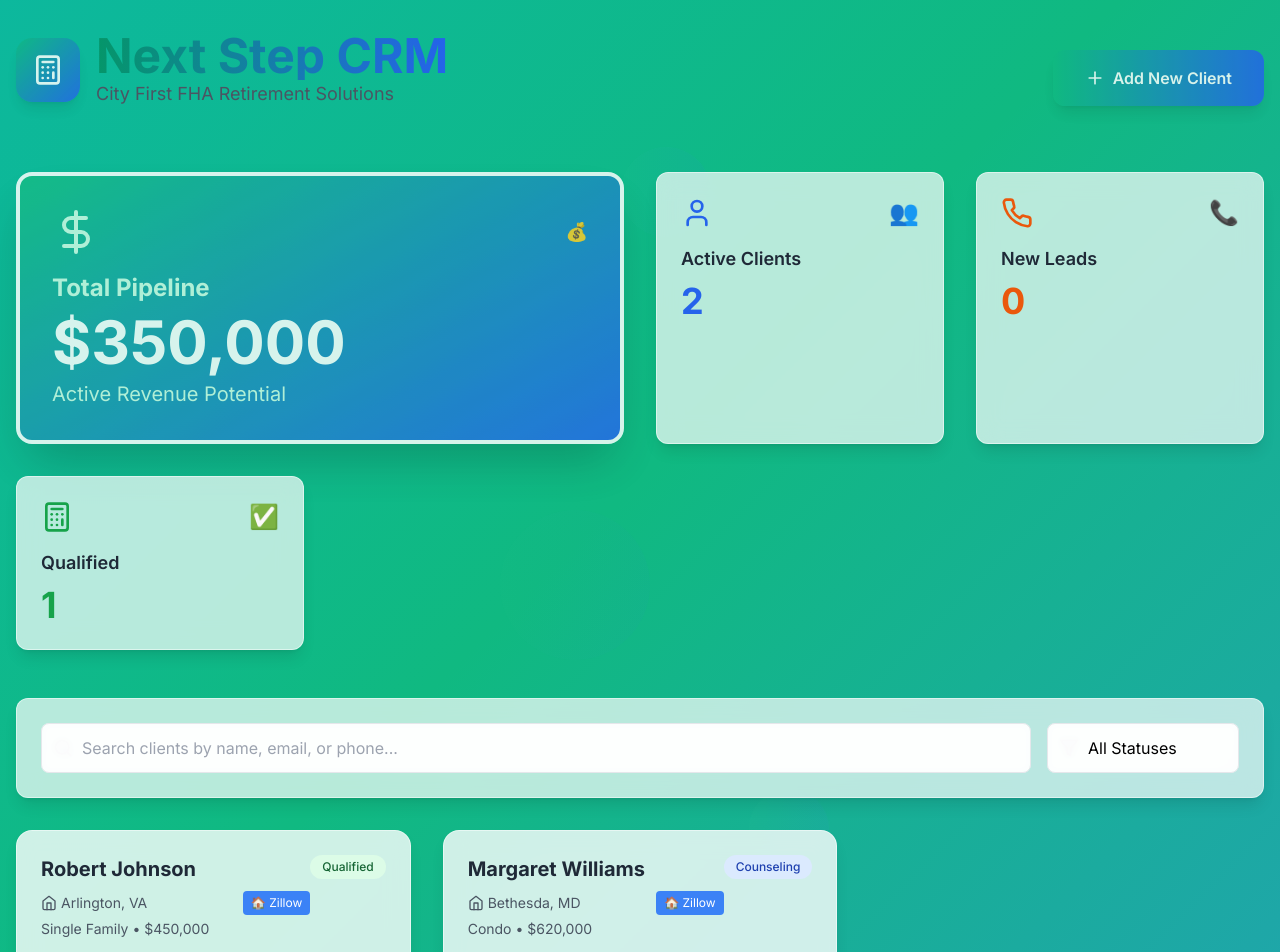
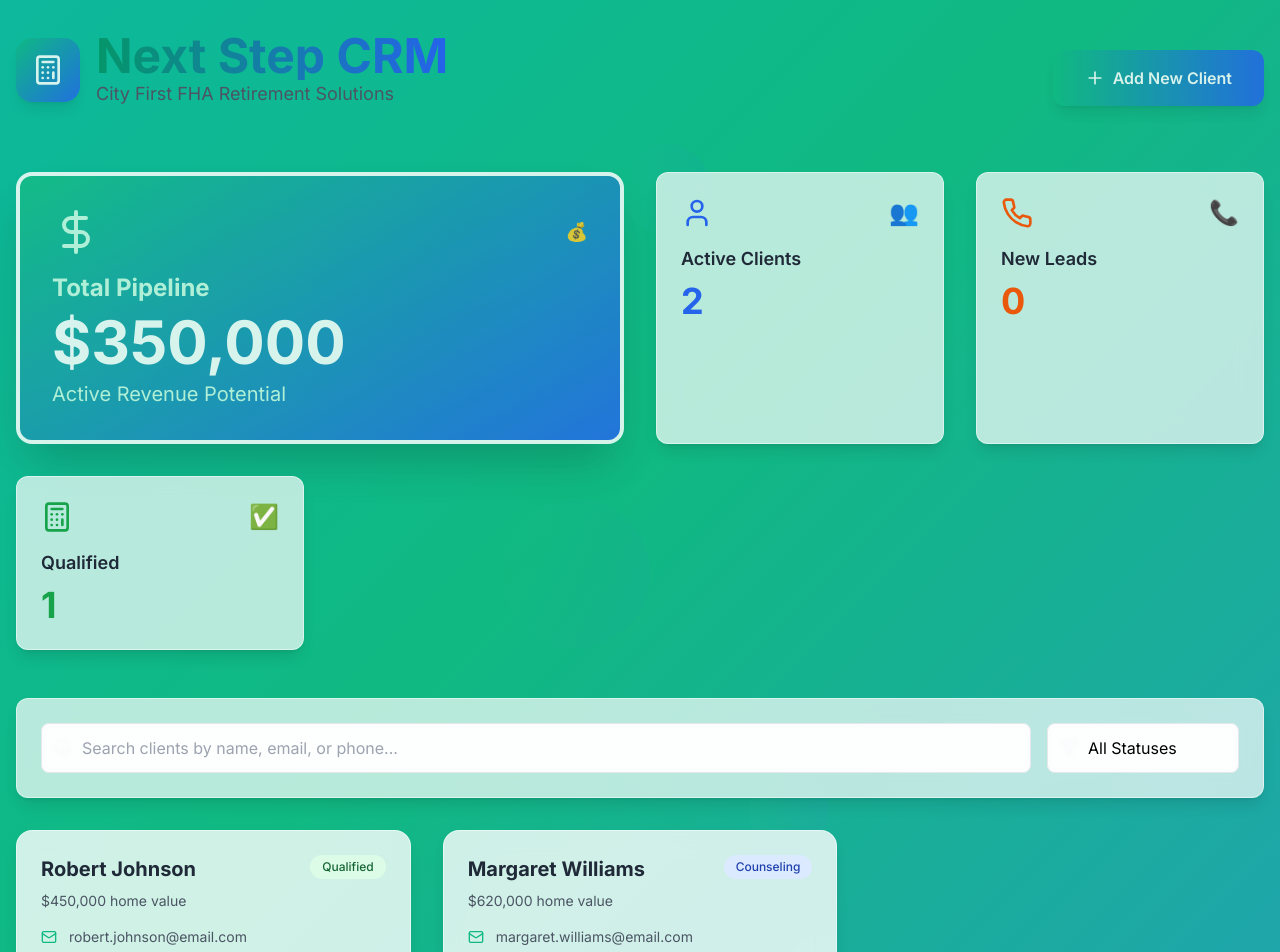
Before and after one commit to Jsherer42/next-step-crm, a Next.js app: page / in a window 1280 px wide. Shown: the top 952 px of the page. Built offline with nearby package versions, Linux system fonts and the light colour scheme.

Commit message:
Update page.tsx

```diff
--- a/src/app/page.tsx
+++ b/src/app/page.tsx
@@ -1,9 +1,9 @@
 'use client'
 
 import { useState, useEffect } from 'react'
-import { Search, Plus, Phone, Mail, Home as HomeIcon, DollarSign, Calendar, Filter, Edit2, Eye, X, Save, Calculator, User } from 'lucide-react'
+import { Search, Plus, Phone, Mail, Home, DollarSign, Calendar, Filter, Edit2, Eye, X, Save, Calculator, User } from 'lucide-react'
 
-// Client interface with address fields
+// Client interface
 interface Client {
   id: string
   first_name: string
@@ -13,11 +13,6 @@ interface Client {
   date_of_birth: string
   spouse_name?: string
   spouse_date_of_birth?: string
-  street_address: string
-  city: string
-  state: string
-  zip_code: string
-  property_type: 'single_family' | 'condo' | 'townhome' | 'manufactured' | 'other'
   home_value: number
   desired_proceeds: number
   loan_officer: string
@@ -42,18 +37,13 @@ export default function NextStepCRM() {
     date_of_birth: '',
     spouse_name: '',
     spouse_date_of_birth: '',
-    street_address: '',
-    city: '',
-    state: '',
-    zip_code: '',
-    property_type: 'single_family' as const,
     home_value: 0,
     desired_proceeds: 0,
     loan_officer: '',
     pipeline_status: 'lead' as const
   })
 
-  // Initialize with demo data including addresses
+  // Initialize with demo data
   useEffect(() => {
     setClients([
       {
@@ -65,15 +55,10 @@ export default function NextStepCRM() {
         date_of_birth: '1961-03-15',
         spouse_name: 'Linda Johnson',
         spouse_date_of_birth: '1963-07-22',
-        street_address: '1247 Maple Street',
-        city: 'Arlington',
-        state: 'VA',
-        zip_code: '22201',
-        property_type: 'single_family',
         home_value: 450000,
         desired_proceeds: 200000,
         loan_officer: 'Sarah Mitchell',
-        pipeline_status: 'qualified',
+        pipeline_status: 'qualified' as const,
         created_at: new Date().toISOString()
       },
       {
@@ -85,26 +70,15 @@ export default function NextStepCRM() {
         date_of_birth: '1959-08-22',
         spouse_name: 'William Williams',
         spouse_date_of_birth: '1957-12-10',
-        street_address: '892 Oak Avenue',
-        city: 'Bethesda',
-        state: 'MD',
-        zip_code: '20814',
-        property_type: 'condo',
         home_value: 620000,
         desired_proceeds: 150000,
         loan_officer: 'James Parker',
-        pipeline_status: 'counseling',
+        pipeline_status: 'counseling' as const,
         created_at: new Date().toISOString()
       }
     ])
   }, [])
 
-  // Utility function to create Zillow URL
-  const getZillowUrl = (address: string, city: string, state: string, zip: string) => {
-    const fullAddress = `${address}, ${city}, ${state} ${zip}`
-    const encodedAddress = encodeURIComponent(fullAddress)
-    return `https://www.zillow.com/homes/${encodedAddress}_rb/`
-  }
   // Utility functions
   const calculateAge = (dateOfBirth: string) => {
     const today = new Date()
@@ -380,24 +354,7 @@ export default function NextStepCRM() {
                     {client.first_name} {client.last_name}
                   </h3>
                   <div className="text-sm text-gray-600 mt-2">
-                    <div className="flex items-center justify-between">
-                      <div className="flex items-center">
-                        <HomeIcon className="w-4 h-4 mr-1" />
-                        <span>{client.city}, {client.state}</span>
-                      </div>
-                      {client.street_address && (
-                        <button
-                          onClick={() => window.open(getZillowUrl(client.street_address, client.city, client.state, client.zip_code), '_blank')}
-                          className="bg-blue-500 text-white px-2 py-1 rounded text-xs hover:bg-blue-600 transition-colors flex items-center"
-                          title="View on Zillow"
-                        >
-                          🏠 Zillow
-                        </button>
-                      )}
-                    </div>
-                    <div className="mt-1">
-                      {client.property_type && client.property_type.replace('_', ' ').replace(/\b\w/g, l => l.toUpperCase())} • {formatCurrency(client.home_value)}
-                    </div>
+                    {formatCurrency(client.home_value)} home value
                   </div>
                 </div>
                 <span className={`px-3 py-1 rounded-full text-xs font-medium ${getStatusColor(client.pipeline_status)}`}>
@@ -574,98 +531,6 @@ export default function NextStepCRM() {
                 </div>
               </div>
 
-              {/* Property Address Section */}
-              <div className="grid grid-cols-1 lg:grid-cols-2 gap-6 mb-6">
-                <div className="lg:col-span-2">
-                  <h4 className="text-lg font-semibold text-gray-800 mb-4 flex items-center">
-                    <HomeIcon className="w-5 h-5 mr-2 text-emerald-600" />
-                    Property Information
-                  </h4>
-                </div>
-
-                <div className="lg:col-span-2">
-                  <label className="block text-sm font-medium text-gray-700 mb-2">
-                    Street Address *
-                  </label>
-                  <input
-                    type="text"
-                    value={newClient.street_address}
-                    onChange={(e) => setNewClient({...newClient, street_address: e.target.value})}
-                    className="w-full px-4 py-3 border border-gray-300 rounded-lg focus:ring-2 focus:ring-emerald-500 focus:border-emerald-500 transition-all"
-                    placeholder="1234 Main Street"
-                    required
-                  />
-                </div>
-
-                <div>
-                  <label className="block text-sm font-medium text-gray-700 mb-2">
-                    City *
-                  </label>
-                  <input
-                    type="text"
-                    value={newClient.city}
-                    onChange={(e) => setNewClient({...newClient, city: e.target.value})}
-                    className="w-full px-4 py-3 border border-gray-300 rounded-lg focus:ring-2 focus:ring-emerald-500 focus:border-emerald-500 transition-all"
-                    placeholder="Washington"
-                    required
-                  />
-                </div>
-
-                <div>
-                  <label className="block text-sm font-medium text-gray-700 mb-2">
-                    State *
-                  </label>
-                  <select
-                    value={newClient.state}
-                    onChange={(e) => setNewClient({...newClient, state: e.target.value})}
-                    className="w-full px-4 py-3 border border-gray-300 rounded-lg focus:ring-2 focus:ring-emerald-500 focus:border-emerald-500 transition-all"
-                    required
-                  >
-                    <option value="">Select State</option>
-                    <option value="VA">Virginia</option>
-                    <option value="MD">Maryland</option>
-                    <option value="DC">Washington DC</option>
-                    <option value="WV">West Virginia</option>
-                    <option value="PA">Pennsylvania</option>
-                    <option value="DE">Delaware</option>
-                    <option value="NC">North Carolina</option>
-                  </select>
-                </div>
-
-                <div>
-                  <label className="block text-sm font-medium text-gray-700 mb-2">
-                    ZIP Code *
-                  </label>
-                  <input
-                    type="text"
-                    value={newClient.zip_code}
-                    onChange={(e) => setNewClient({...newClient, zip_code: e.target.value})}
-                    className="w-full px-4 py-3 border border-gray-300 rounded-lg focus:ring-2 focus:ring-emerald-500 focus:border-emerald-500 transition-all"
-                    placeholder="20001"
-                    maxLength={5}
-                    required
-                  />
-                </div>
-
-                <div>
-                  <label className="block text-sm font-medium text-gray-700 mb-2">
-                    Property Type *
-                  </label>
-                  <select
-                    value={newClient.property_type}
-                    onChange={(e) => setNewClient({...newClient, property_type: e.target.value as any})}
-                    className="w-full px-4 py-3 border border-gray-300 rounded-lg focus:ring-2 focus:ring-emerald-500 focus:border-emerald-500 transition-all"
-                    required
-                  >
-                    <option value="single_family">Single Family Home</option>
-                    <option value="condo">Condominium</option>
-                    <option value="townhome">Townhome</option>
-                    <option value="manufactured">Manufactured Home</option>
-                    <option value="other">Other</option>
-                  </select>
-                </div>
-              </div>
-
               {/* Financial Information */}
               <div className="grid grid-cols-1 lg:grid-cols-2 gap-6">
                 <div className="lg:col-span-2">
@@ -818,44 +683,6 @@ export default function NextStepCRM() {
                 </div>
               </div>
 
-                <div>
-                  <h4 className="text-lg font-semibold text-gray-800 mb-4 flex items-center">
-                    <HomeIcon className="w-5 h-5 mr-2 text-emerald-600" />
-                    Property Details
-                  </h4>
-                  <div className="space-y-3">
-                    <div className="flex items-center justify-between p-3 bg-emerald-50 rounded-lg">
-                      <div className="flex items-center">
-                        <HomeIcon className="w-5 h-5 mr-3 text-emerald-600" />
-                        <div>
-                          <span className="font-medium text-gray-700">Property: </span>
-                          <span className="text-gray-600">
-                            {selectedClient.street_address}, {selectedClient.city}, {selectedClient.state} {selectedClient.zip_code}
-                          </span>
-                        </div>
-                      </div>
-                      {selectedClient.street_address && (
-                        <button
-                          onClick={() => window.open(getZillowUrl(selectedClient.street_address, selectedClient.city, selectedClient.state, selectedClient.zip_code), '_blank')}
-                          className="bg-blue-500 text-white px-3 py-1 rounded text-sm hover:bg-blue-600 transition-colors flex items-center ml-2"
-                          title="View on Zillow"
-                        >
-                          🏠 Zillow
-                        </button>
-                      )}
-                    </div>
-                    <div className="flex items-center p-3 bg-emerald-50 rounded-lg">
-                      <HomeIcon className="w-5 h-5 mr-3 text-emerald-600" />
-                      <span className="font-medium text-gray-700">Property Type: {selectedClient.property_type && selectedClient.property_type.replace('_', ' ').replace(/\b\w/g, l => l.toUpperCase())}</span>
-                    </div>
-                    <div className="flex items-center p-3 bg-emerald-50 rounded-lg">
-                      <DollarSign className="w-5 h-5 mr-3 text-emerald-600" />
-                      <span className="font-medium text-gray-700">Home Value: {formatCurrency(selectedClient.home_value)}</span>
-                    </div>
-                  </div>
-                </div>
-              </div>
-
               <div className="space-y-6">
                 <div>
                   <h4 className="text-lg font-semibold text-gray-800 mb-4 flex items-center">
@@ -863,6 +690,10 @@ export default function NextStepCRM() {
                     Financial Information
                   </h4>
                   <div className="space-y-3">
+                    <div className="flex items-center p-3 bg-emerald-50 rounded-lg">
+                      <Home className="w-5 h-5 mr-3 text-emerald-600" />
+                      <span className="font-medium text-gray-700">Home Value: {formatCurrency(selectedClient.home_value)}</span>
+                    </div>
                     <div className="flex items-center p-3 bg-blue-50 rounded-lg">
                       <DollarSign className="w-5 h-5 mr-3 text-blue-600" />
                       <span className="font-medium text-gray-700">Desired Proceeds: {formatCurrency(selectedClient.desired_proceeds)}</span>
@@ -884,6 +715,7 @@ export default function NextStepCRM() {
                     </div>
                   </div>
                 </div>
+              </div>
             </div>
 
             <div className="flex gap-4 pt-8 border-t mt-8">
```
